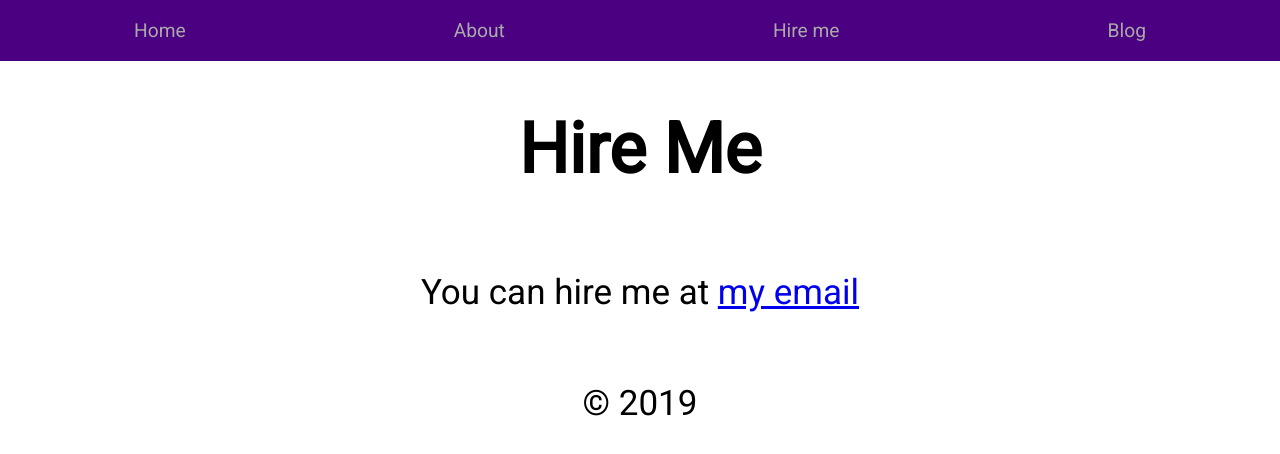
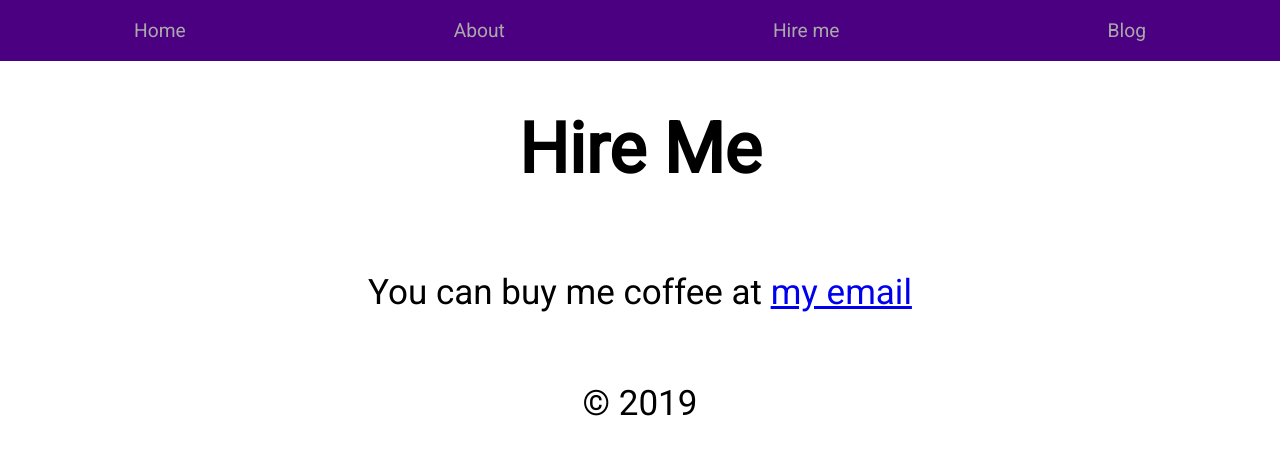
Before and after one commit to koussay-khelil/nextjs-starter, a Next.js app: page /buyMeCoffee in a window 1280 px wide. Shown: the top 454 px of the page. Built offline with nearby package versions, Linux system fonts and the light colour scheme; a small style sheet from the web is missing.

Commit message:
Update buyMeCoffee.js

```diff
--- a/pages/buyMeCoffee.js
+++ b/pages/buyMeCoffee.js
@@ -2,6 +2,6 @@ import Layout from '../components/Layout'
 
 export default  () => (
     <Layout title='Hire Me'>
-        <p>You can hire me at <a href='mailto:khelil.koussay@gmail.com'>my email</a> </p>
+        <p>You can buy me coffee at <a href='mailto:khelil.koussay@gmail.com'>my email</a> </p>
     </Layout>
 )
```
